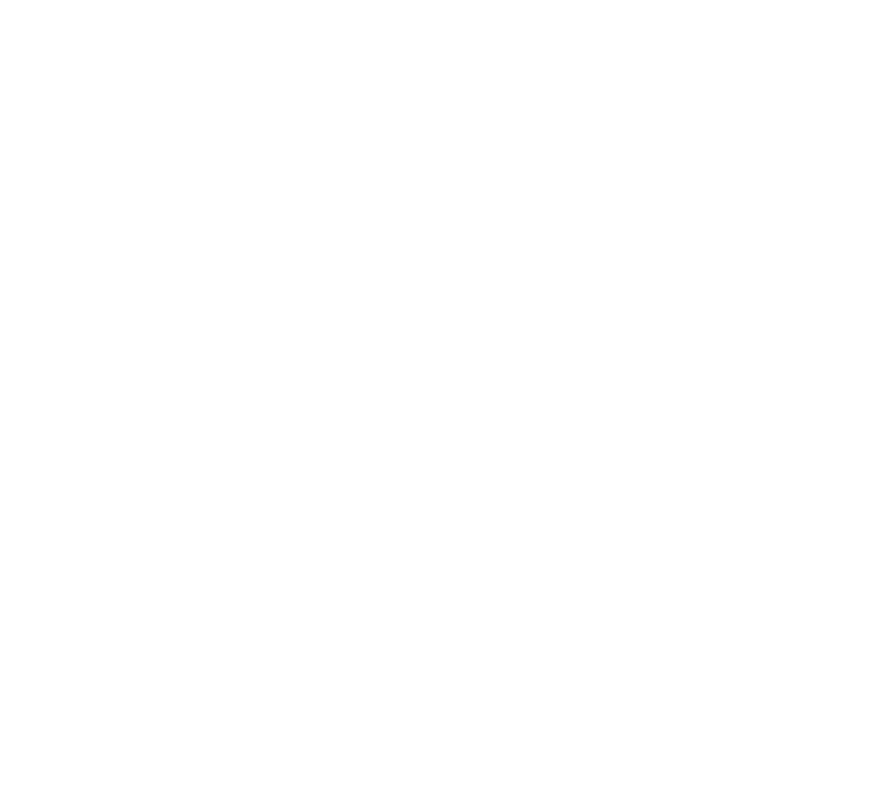
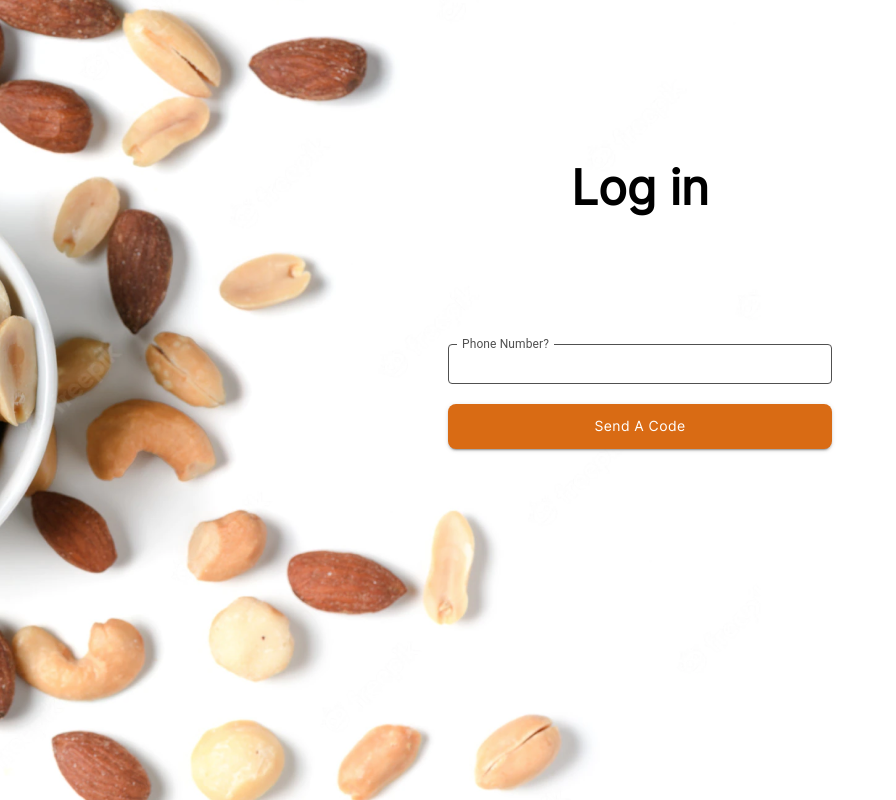
Before and after one commit to MiladSm76/Ajil-MN, a React (Create React App) app: page /Login in a window 1280 px wide. Before the commit this address had no page. Shown: the whole page, without its empty margins (0-896 px from the left). Built offline with nearby package versions, Linux system fonts and the light colour scheme.

Commit message:
login-balot

```diff
--- a/src/App.tsx
+++ b/src/App.tsx
@@ -4,15 +4,20 @@ import AdminLayout from "./admin-layout/Admin-layout";
 import DashbordAdmin from "./admin-layout/DashbordAdmin";
 import LoginAdmin from "./admin-layout/LoginAdmin";
 import Home from "./main-layout/Home";
+import LoginUser from "./main-layout/LoginUser";
 function App() {
   return (
     <>
       <BrowserRouter>
         <Routes>
+
+          <Route path="/Login" element={<LoginUser />} />
+
           <Route path="/" element={<Home />}>
+
           </Route>
           <Route path="/Admin-Dashbord" element={<AdminLayout />}>
-            <Route path="" element={<DashbordAdmin />}></Route>
+            <Route path="" element={<DashbordAdmin />} />
           </Route>
         </Routes>
       </BrowserRouter>
--- /dev/null
+++ b/src/main-layout/LoginUser.tsx
@@ -0,0 +1,85 @@
+import { Input } from '@mui/icons-material';
+import { Box, Button, Stack, styled, TextField } from '@mui/material';
+import Typography from '@mui/material/Typography';
+import { width } from '@mui/system';
+import React from 'react'
+
+const BootstrapButton = styled(Button)({
+  backgroundColor: '#D96B14',
+  marginTop: "20px",
+  borderRadius: "8px",
+  padding: "10px",
+  fontFamily: "Inter",
+  textTransform:"capitalize",
+  '&:hover': {
+    backgroundColor: "#d96914c7",
+  },
+  '&:focus': {
+    // backgroundColor:"",
+  },
+})
+const CssTextField = styled(TextField)({
+  "& label.Mui-focused": {
+    color: "#505050",
+  },
+  "& label": {
+    color: "#505050",
+  },
+  "& text": {
+    color: "#505050",
+  },
+  "& .MuiInput-underline:after": {
+    borderBottomColor: "white",
+  },
+  "& .MuiOutlinedInput-root": {
+    "& fieldset": {
+      borderColor: "#505050",
+    },
+    "&:hover fieldset": {
+      borderColor: "#505050",
+    },
+    "&.Mui-focused fieldset": {
+      borderColor: "#505050",
+    },
+  },
+})
+const LoginUser = () => {
+
+  return (
+    <>
+      <Box sx={{
+        width: "100%",
+        height: "100vh",
+        position: "relative",
+        backgroundImage: 'url(/img/LoginPage.png)',
+        backgroundRepeat: 'no-repeat'
+      }}>
+        <Box className='absolute w-[30%] left-[calc(50vw-15%)] top-[calc(50vh-30%)] flex flex-col '>
+          <Typography variant="h3" fontWeight={700} sx={{textAlign:"center" , fontFamily:'Inter'}}>
+            Log in
+          </Typography>
+          <Box className="h-32">
+            <Stack className='hidden'>
+              {/* payamak taeed */}
+            </Stack>
+          </Box>
+          <CssTextField
+          id="outlined-number"
+          label="Phone Number?"
+          type="text"
+          size="small"
+          InputLabelProps={{
+            shrink: true,
+            }}
+          // sx={{
+          //   marginTop:'120px'
+          // }}
+          />
+          <BootstrapButton variant="contained" disableRipple>Send a Code</BootstrapButton>
+        </Box>
+      </Box>
+    </>
+  )
+}
+
+export default LoginUser;
```
Also changed, not shown: public/img/LoginPage.png (added), public/img/balot.PNG (added).
